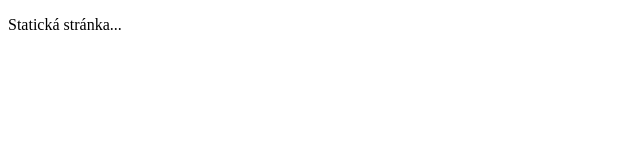
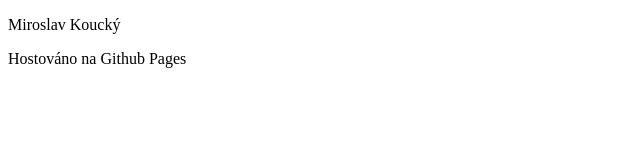
Before and after one commit to mkoucky/website, a plain HTML site: page index.html in a window 1280 px wide. Shown: the whole page, without its empty margins (0-640 px from the left). Drawn offline with Linux system fonts and the light colour scheme.

Commit message:
Update index.html

```diff
--- a/index.html
+++ b/index.html
@@ -8,6 +8,7 @@
 	<title>Statická stránka</title>
 </head>
 <body>
-  <p>Statická stránka...</p>
+	<p>Miroslav Koucký</p>
+	<p>Hostováno na Github Pages</p>
 </body>
 </html>
```
